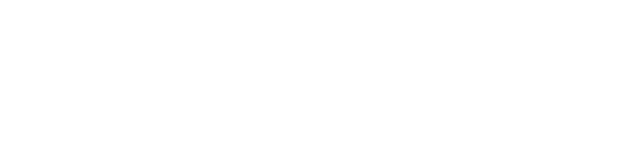
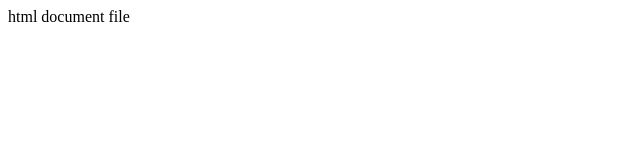
Before and after one commit to leoraj0405/htmlwork, a plain HTML site: page index.html in a window 1280 px wide. Shown: the whole page, without its empty margins (0-640 px from the left). Drawn offline with Linux system fonts and the light colour scheme.

Commit message:
newcreation change
changed

```diff
--- a/index.html
+++ b/index.html
@@ -1,5 +1,5 @@
 <html>
     <body>
-
+        html document file
     </body>
 </html>
```
